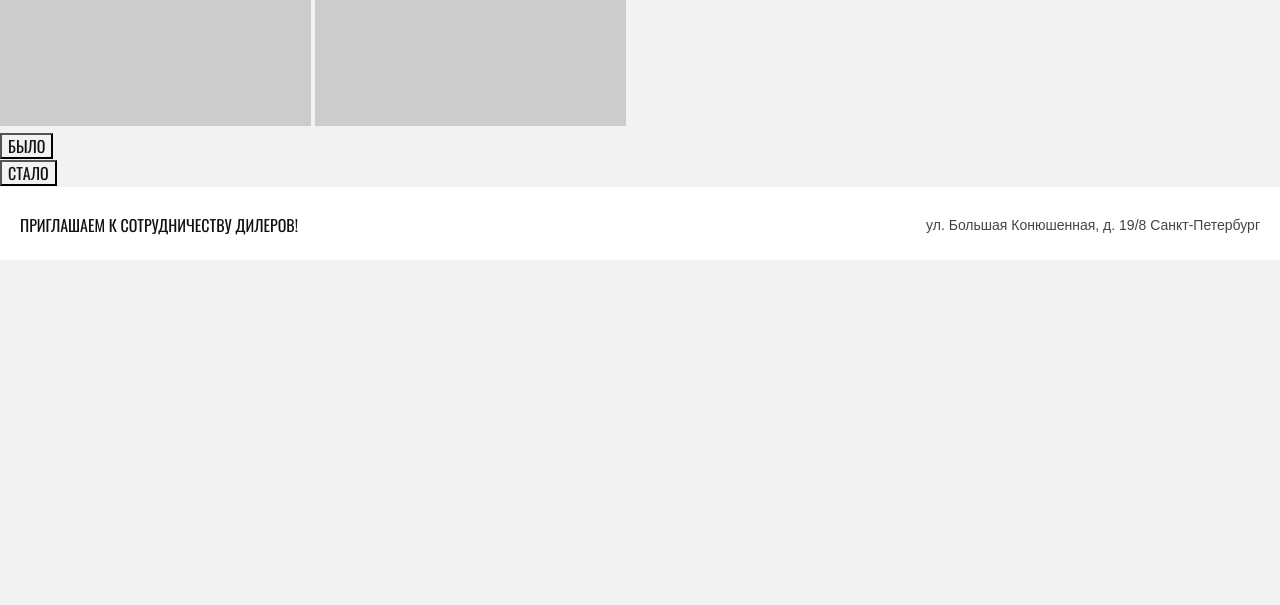
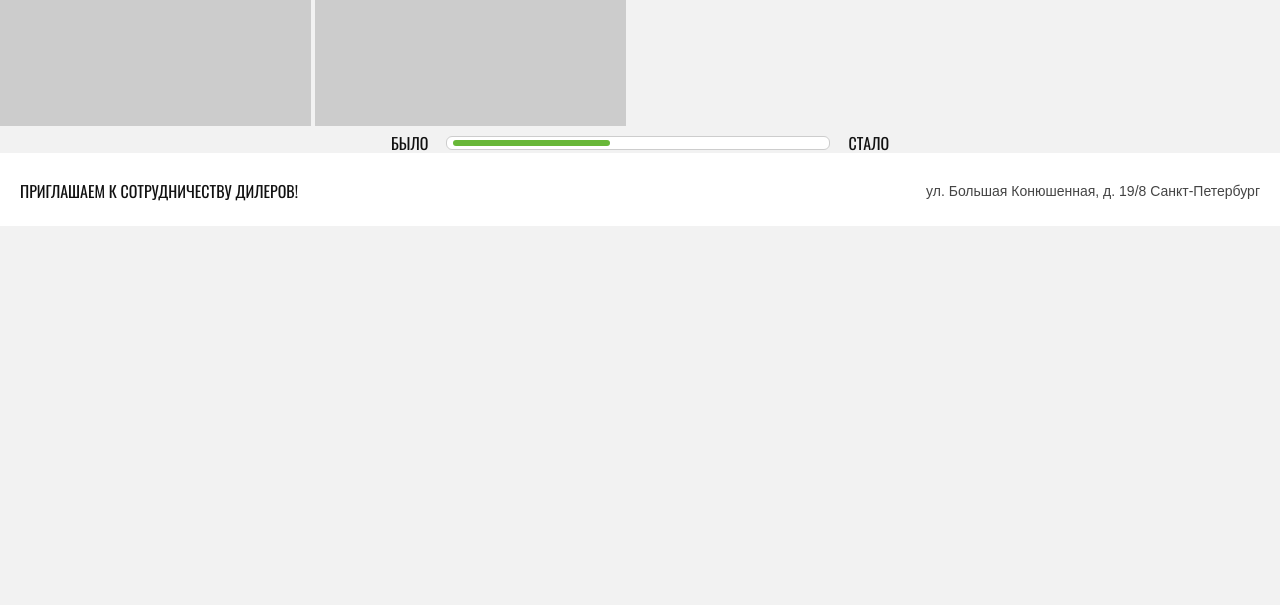
Before and after one commit to DanilovaOlga/1126609-cat-energy-19, a website: page source/index.html in a window 1280 px wide. Shown: the part 2540-3145 px from the top of the page. Drawn offline with nearby package versions, Linux system fonts and the light colour scheme; files that its build step writes are made by us from their sources; placeholder pictures from the web are drawn by us.

Commit message:
Добавила стили в слайдер

```diff
--- a/source/less/blocks/slider.less
+++ b/source/less/blocks/slider.less
@@ -1,4 +1,28 @@
+.slider {
+  display: flex;
+  justify-content: center;
+  align-items: center;
+}
+
+.slider__scale {
+  margin: 0 18px;
+  width: 30%;
+  height: 14px;
+  border: 1px solid @light-gray;
+  border-radius: 6px;
+  background-color: @white;
+}
+
+.slider__scale-toggle {
+  width: 41%;
+  margin: 3px 6px;
+  height: 6px;
+  border-radius: 3px;
+  background-color: @corporate-color;
+}
+
 .slider__btn {
+  .button-reset;
   font-family: @main-font;
   font-size: 16px;
   line-height: 20px;
```
